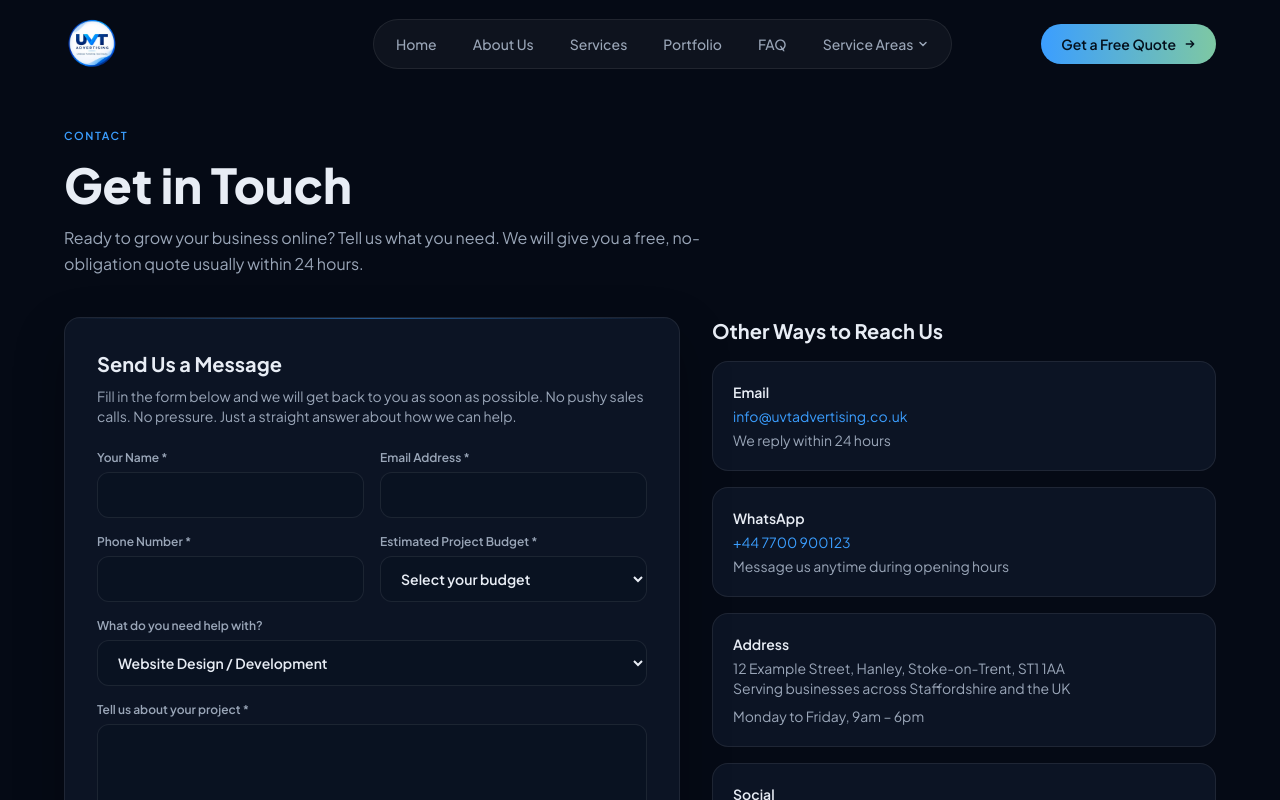
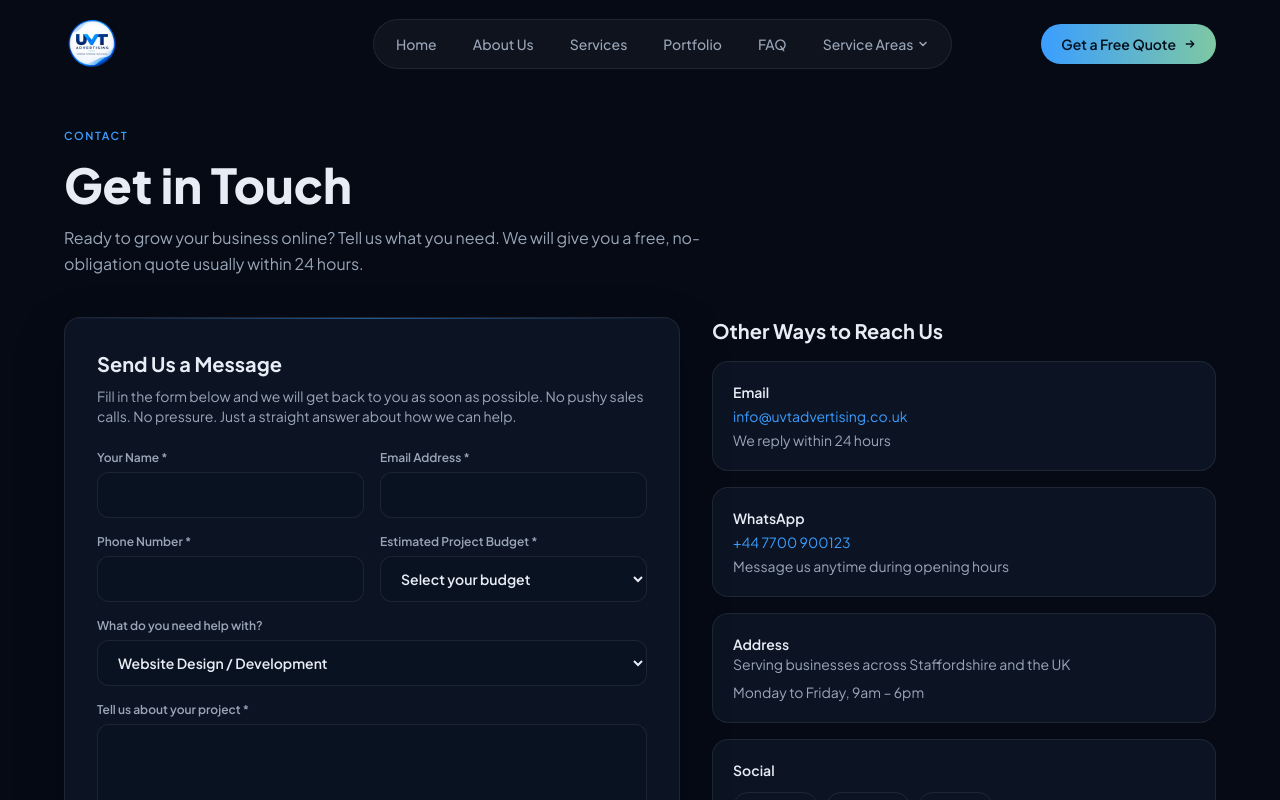
Before and after one commit to uvtadvertising/utv, a Next.js app: page /contact in a window 1280 px wide. Shown: the top 800 px of the page. Built offline with nearby package versions, Linux system fonts and the light colour scheme.

Commit message:
update liens and Pound sign

```diff
--- a/components/sections/contact-page-view.tsx
+++ b/components/sections/contact-page-view.tsx
@@ -18,12 +18,12 @@ const needs = [
 
 
 const budgets = [
-  "Under $500",
-  "$500 – $1,000",
-  "$1,000 – $2,500",
-  "$2,500 – $5,000",
-  "$5,000 – $10,000",
-  "$10,000+",
+  "Under £500",
+  "£500 – £1,000",
+  "£1,000 – £2,500",
+  "£2,500 – £5,000",
+  "£5,000 – £10,000",
+  "£10,000+",
   "Not Sure Yet",
 ];
 
@@ -200,7 +200,6 @@ export function ContactPageView() {
               </div>
               <div className="rounded-2xl border border-card-border bg-card p-5 text-sm text-muted">
                 <p className="font-semibold text-foreground">Address</p>
-                <p className="mt-1">{agency.address}</p>
                 <p>Serving businesses across Staffordshire and the UK</p>
                 <p className="mt-2">{agency.hours}</p>
               </div>
--- a/content/agency.ts
+++ b/content/agency.ts
@@ -9,8 +9,8 @@ export const agency = {
   tagline: "Digital Marketing Agency in Stoke-on-Trent",
   serving: "Serving Businesses Across Staffordshire",
   socials: [
-    { label: "Facebook", href: "https://facebook.com/uvtadvertising" },
-    { label: "Instagram", href: "https://instagram.com/uvtadvertising" },
+    { label: "Facebook", href: "https://www.facebook.com/share/1FY53EeboZ/?mibextid=wwXIfr" },
+    { label: "Instagram", href: "https://www.instagram.com/uvtadvertising?dlrf=cmlza3d2NXM5c291" },
     { label: "LinkedIn", href: "https://linkedin.com/company/uvtadvertising" },
   ],
 } as const;
```
